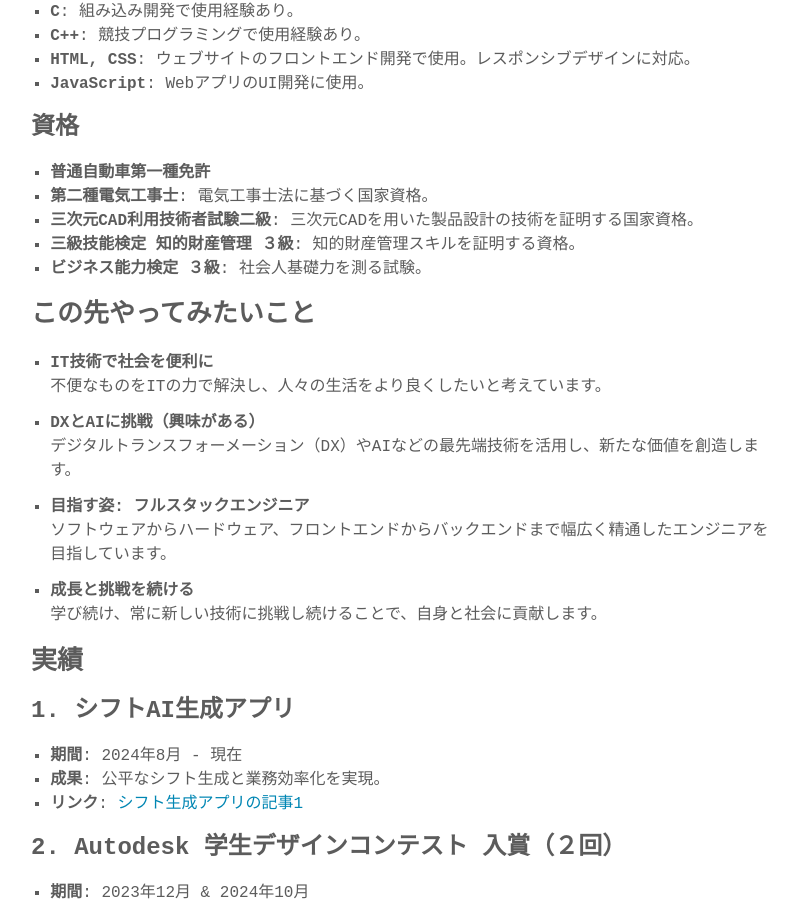
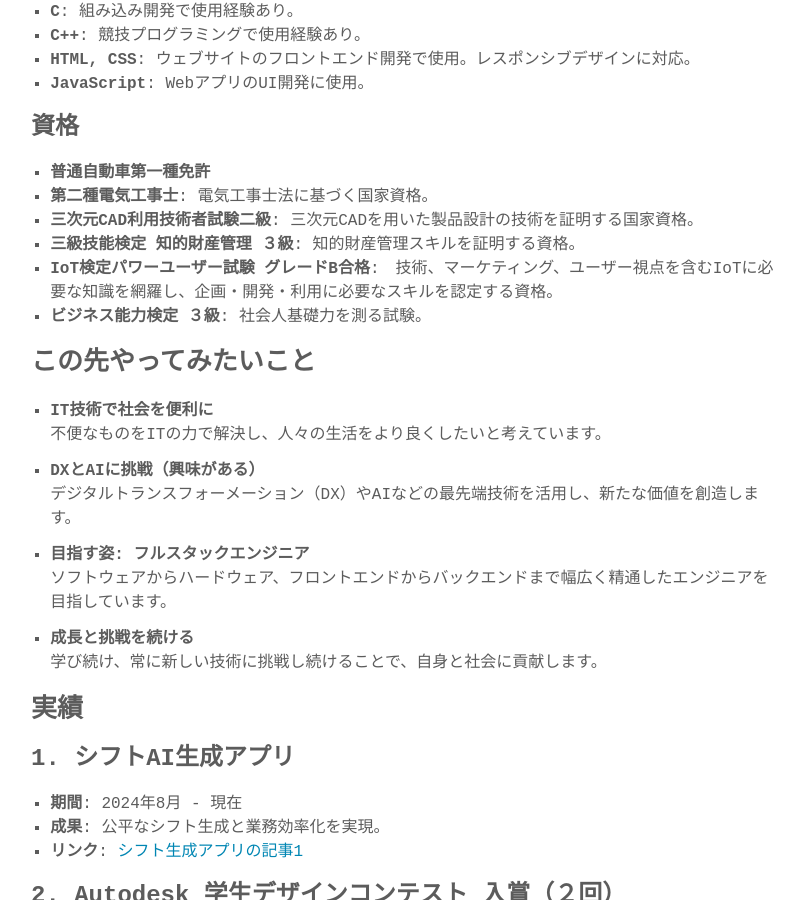
Before and after one commit to ayaponzu2525/resume, a Jekyll site: the page built from index.md, in a window 1280 px wide and 900 px high, scrolled down 375 px. Shown: the whole window, without its empty margins (233-1037 px from the left). Built offline with Jekyll 4.4.1, drawn with Linux system fonts in a browser that asks for light colours; some web fonts are replaced.

Commit message:
パワーユーザ試験

```diff
--- a/index.md
+++ b/index.md
@@ -19,6 +19,7 @@ title: Portfolio
 - **第二種電気工事士**: 電気工事士法に基づく国家資格。
 - **三次元CAD利用技術者試験二級**: 三次元CADを用いた製品設計の技術を証明する国家資格。
 - **三級技能検定 知的財産管理 ３級**: 知的財産管理スキルを証明する資格。
+- **IoT検定パワーユーザー試験 グレードB合格**:　技術、マーケティング、ユーザー視点を含むIoTに必要な知識を網羅し、企画・開発・利用に必要なスキルを認定する資格。
 - **ビジネス能力検定 ３級**: 社会人基礎力を測る試験。
 
 
```
